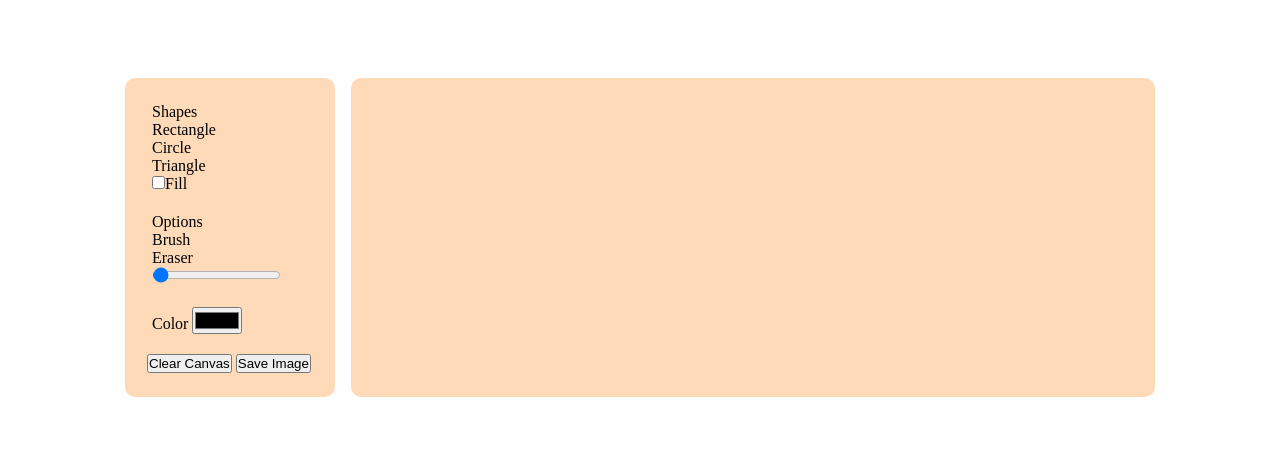
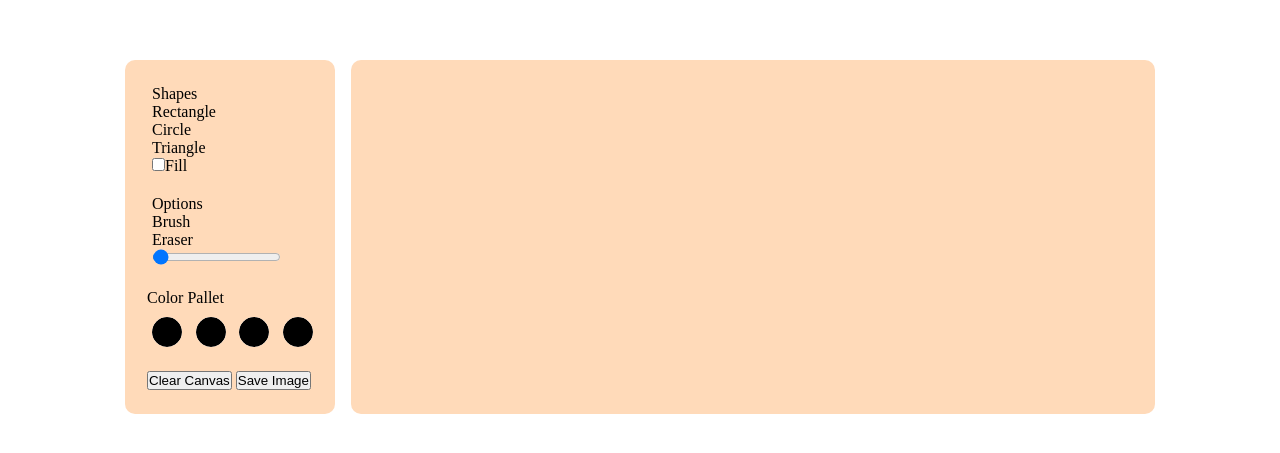
Before and after one commit to Yuyi-hao/fontrot, a plain HTML site: page index.html in a window 1280 px wide. Shown: the part 163-616 px from the top of the page. Drawn offline with Linux system fonts and the light colour scheme.

Commit message:
[ADD] added color picker

```diff
--- a/index.html
+++ b/index.html
@@ -21,19 +21,18 @@
             <div class="row">
                 <ul class="options">
                     <label class="tool-title">Options</label>
-                    <li class="option">Brush</li>
-                    <li class="option">Eraser</li>
+                    <li class="brush-type option" id="brush">Brush</li>
+                    <li class="brush-type option" id="eraser">Eraser</li>
                     <li class="option"><input type="range" name="brush-size" id="brush-size" value="1"></li>
                 </ul>
             </div>
             <div class="row">
-                <ul class="options">
-                    <label class="tool-title">Color</label>
-                    <input type="color" id="curr-color" name="curr-color" value="#000000">
-                    <li class="option"></li>
-                    <li class="option"></li>
-                    <li class="option"></li>
-                    <li class="option"></li>
+                <label class="tool-title">Color Pallet</label>
+                <ul class="color-pallet options">
+                    <li class="option"><input type="color" id="curr-color-1" name="curr-color-1" value="#000000" class="color-selector"></li>
+                    <li class="option"><input type="color" id="curr-color-2" name="curr-color-2" value="#000000" class="color-selector"></li>
+                    <li class="option"><input type="color" id="curr-color-3" name="curr-color-3" value="#000000" class="color-selector"></li>
+                    <li class="option"><input type="color" id="curr-color-4" name="curr-color-4" value="#000000" class="color-selector"></li>
                 </ul>
             </div>
             <div class="row">
--- a/index.js
+++ b/index.js
@@ -2,8 +2,28 @@
     const drawingCanvas = document.getElementById('drawing-canvas');
     const linewidthSlider = document.getElementById('brush-size');
     const clearButton = document.getElementById('clear-canvas');
-    const colorInput = document.getElementById('curr-color');
     const saveButton = document.getElementById('save-canvas');
+
+    // colors
+    const colorPickers = document.querySelectorAll('.color-selector');
+    colorPickers.forEach(element => {
+        element.addEventListener('click', (event) => {
+            colorPickers.forEach(p => p.classList.remove('selected'));
+            currColor = element.value;
+            element.classList.add('selected');
+            console.log(element.value)
+        });
+        element.addEventListener('input', (event) => {
+            colorPickers.forEach(p => p.classList.remove('selected'));
+            element.value = event.target.value;
+            currColor = element.value;
+            element.classList.add('selected');
+        });
+        element.addEventListener('dblclick', () => {
+            element.click();
+        });
+    });
+
     drawingCanvas.width = drawingCanvas.offsetWidth;
     drawingCanvas.height = drawingCanvas.offsetHeight;
     const drawingCtx = drawingCanvas.getContext('2d');
@@ -14,10 +34,6 @@
     let x =0;
     let y = 0;
     let brushWidth = 1;
-
-    colorInput.addEventListener('input', (event) => {
-        currColor = event.target.value;
-    })
 
     linewidthSlider.addEventListener('input', (event) => {
         brushWidth = event.target.value;
--- a/style.css
+++ b/style.css
@@ -47,3 +47,32 @@ section{
     width: 100%;
     height: 100%;
 }
+
+.color-pallet{
+    display: flex;
+    gap: 2px;
+    justify-content: space-between;
+    align-items: center;
+}
+
+.color-selector{
+    border-radius: 50%;
+    height: 30px;
+    width: 30px;
+    border: none;
+    outline: none;
+    -webkit-appearance: none;
+}
+
+.color-selector::-webkit-color-swatch-wrapper {
+    padding: 0;
+}
+.color-selector::-webkit-color-swatch {
+    border: none;
+    border-radius: 50%;
+}
+
+.color-selector.selected{
+    border: 2px solid black;
+    padding: 2px;
+}
```
